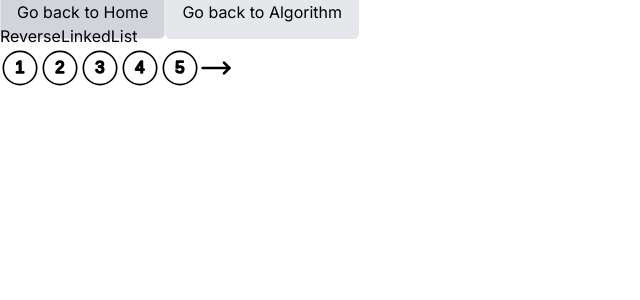
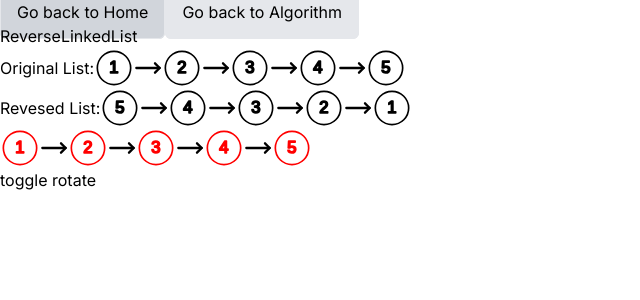
Before and after one commit to BpaYWH/BpaYWH.github.io, a Next.js app: page /algorithm/reverse-linked-list in a window 1280 px wide. Shown: the top 300 px of the page, without its empty margins (0-640 px from the left). Built offline with nearby package versions, Linux system fonts and the light colour scheme.

Commit message:
UPDATE: ts & eslint-next version. ADD: reverse list transition test

```diff
--- a/app/algorithm/(algorithm)/reverse-linked-list/page.tsx
+++ b/app/algorithm/(algorithm)/reverse-linked-list/page.tsx
@@ -1,53 +1,113 @@
 "use client"
 
+import { Fragment, useState } from "react";
 
 // Visualize the algorithm of reversing a linked list.
-
-const list = [1,2,3,4,5];
-
 type NodeProps = {
+  color?: string,
   size?: number,
-  value: number
+  value: number,
 };
 type ArrowProps = {
   className?: string,
-  size?: number
+  size?: number,
+  style?: object,
 };
 
-const Node = ({ size = 40, value }: NodeProps) => {
+const Node = ({ color = "black", size = 40, value }: NodeProps) => {
   // a svg of a node, which is a circle with a text inside
   return (
-      <svg xmlns="http://www.w3.org/2000/svg" width={size} height={size} viewBox="0 0 48 48" fill="none" stroke="currentColor" stroke-width="2" stroke-linecap="round" stroke-linejoin="round" className="lucide lucide-circle">
+      <svg xmlns="http://www.w3.org/2000/svg" width={size} height={size} viewBox="0 0 48 48" fill="none" stroke={color} stroke-width="2" stroke-linecap="round" stroke-linejoin="round" className="lucide lucide-circle">
         <circle cx="24" cy="24" r="20"/>
-        <text x="24" y="25" textAnchor="middle" alignmentBaseline="middle" dominantBaseline="central" fill="black" fontFamily="Arial" fontSize="20px">
+        <text x="24" y="25" textAnchor="middle" alignmentBaseline="middle" dominantBaseline="central" fill={color} fontFamily="Arial" fontSize="20px">
           {value}
         </text>
       </svg>
   );
 }
 
-const Arrow = ({ className, size = 40 }: ArrowProps) => {
+const Arrow = ({ className, size = 40, style = {} }: ArrowProps) => {
   return (
-    <svg xmlns="http://www.w3.org/2000/svg" width={size} height={size} viewBox="0 0 24 24" fill="none" stroke="currentColor" stroke-width="2" stroke-linecap="round" stroke-linejoin="round" className={`lucide lucide-move-right ${className}`}>
+    <svg xmlns="http://www.w3.org/2000/svg" width={size} height={size} viewBox="0 0 24 24" fill="none" stroke="currentColor" stroke-width="2" stroke-linecap="round" stroke-linejoin="round" className={`lucide lucide-move-right ${className}`} style={style}>
       <path d="M18 8L22 12L18 16"/>
       <path d="M2 12H22"/>
     </svg>
   )
 }
 
+const list = [1,2,3,4,5];
+
+const arrowRightTransition = {
+  transform: "rotate(0deg)",
+  transition: "transform .3s ease-in-out",
+};
+const arrowLeftTransition = {
+  transform: "rotate(180deg)",
+  transition: "transform .3s ease-in-out",
+};
+
 function ReverseLinkedList() {
-
-
+  const [isRotate, setIsRotate] = useState(false);
   return (
     <div>
       <h1>ReverseLinkedList</h1>
 
-      <div className="flex items-center">
-        {list.map((item) => (
-          <Node key={item} value={item} size={40} />
-        ))}
-        <Arrow size={32} />
+      <div id="example">
+        <div className="flex items-center">
+          <label>
+            Original List:
+          </label>
+          {list.map((item, id) => (
+            <Fragment key={`node-before-${id}`}>
+              <Node value={item} size={40} />
+              {
+                id !== list.length - 1 &&
+                <Arrow size={28} />
+              }
+            </Fragment>
+          ))}
+        </div>
+        <div className="flex items-center">
+          <label>
+            Revesed List:
+          </label>
+          {list.toReversed().map((item, id) => (
+            <Fragment key={`node-after-${id}`}>
+              <Node key={item} value={item} size={40} />
+              {
+                id !== list.length - 1 &&
+                <Arrow size={28} />
+              }
+            </Fragment>
+          ))}
+          </div>
       </div>
+
+      <div id="code">
+      </div>
+
+      <div id="visualize">
+        {
+          // curr Node: Green Node
+          // prev Node: Yellow Node
+          // next Node: Blue Node
+        }
+        <div className="flex items-center">
+          {list.map((item, id) => (
+            <Fragment key={`node-visualize-${id}`}>
+              <Node value={item} size={40} color="red" />
+              {
+                id !== list.length - 1 &&
+                <Arrow size={28} style={isRotate ? arrowLeftTransition : arrowRightTransition} />
+              }
+            </Fragment>
+          ))}
+        </div>
+      </div>
+      <button onClick={() => setIsRotate(!isRotate)}>
+        toggle rotate
+      </button>
+
     </div>
   )
 }
--- a/package.json
+++ b/package.json
@@ -13,14 +13,14 @@
     "@types/react": "18.2.6",
     "@types/react-dom": "18.2.4",
     "autoprefixer": "10.4.14",
-    "eslint": "8.41.0",
-    "eslint-config-next": "13.4.3",
+    "eslint": "^8.43.0",
+    "eslint-config-next": "^13.4.7",
     "next": "13.4.3",
     "postcss": "8.4.23",
     "puppeteer": "^20.5.0",
     "react": "18.2.0",
     "react-dom": "18.2.0",
     "tailwindcss": "3.3.2",
-    "typescript": "5.0.4"
+    "typescript": "^5.1.3"
   }
 }
```
